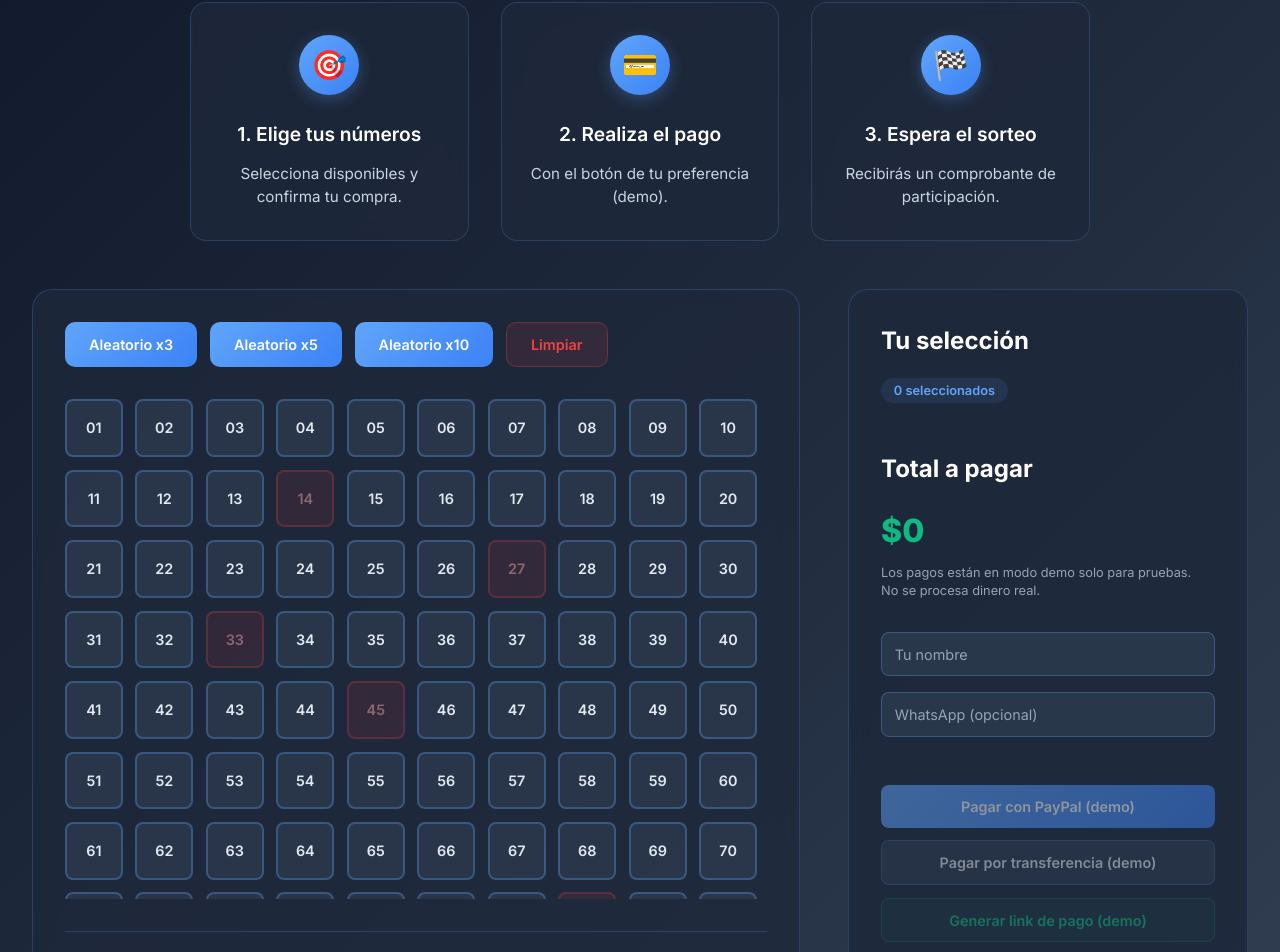
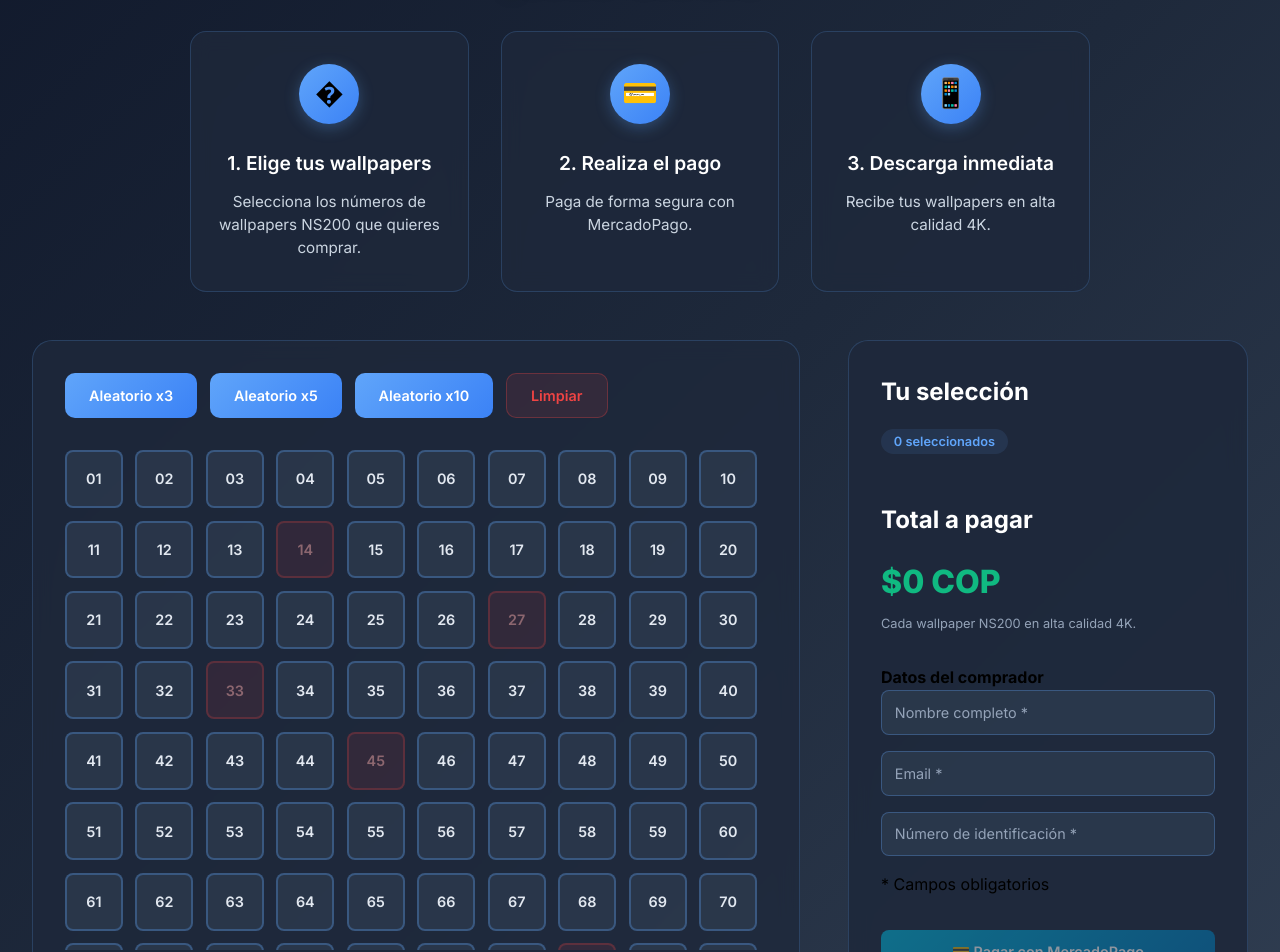
Before and after one commit to SebasTaclar/soydanirodriguezz-front, a Vue app: page / in a window 1280 px wide. Shown: the part 1554-2506 px from the top of the page. Built offline with nearby package versions, Linux system fonts and the light colour scheme.

Commit message:
Integration more native

```diff
--- a/src/components/NumberSelection.vue
+++ b/src/components/NumberSelection.vue
@@ -3,8 +3,8 @@
     <div class="selection-container">
       <!-- Título y descripción -->
       <div class="selection-header">
-        <h2>Elige tus números</h2>
-        <p>Selecciona y reserva antes de pagar. Precio especial por lanzamiento.</p>
+        <h2>Elige tus Wallpapers NS200</h2>
+        <p>Selecciona los números de wallpapers que quieres comprar. Cada wallpaper cuesta $5.000 COP.</p>
       </div>
 
       <!-- Sección ¿Cómo funciona? -->
@@ -12,33 +12,26 @@
         <h3 class="how-it-works-title">¿Cómo funciona?</h3>
         <div class="steps-container">
           <div class="step-card">
-            <div class="step-icon">🎯
-
-            </div>
+            <div class="step-icon">�️</div>
             <div class="step-content">
-              <h4>1. Elige tus números</h4>
-              <p>Selecciona disponibles y confirma tu compra.</p>
+              <h4>1. Elige tus wallpapers</h4>
+              <p>Selecciona los números de wallpapers NS200 que quieres comprar.</p>
             </div>
           </div>
 
           <div class="step-card">
-            <div class="step-icon">
-             💳
-
-            </div>
+            <div class="step-icon">💳</div>
             <div class="step-content">
               <h4>2. Realiza el pago</h4>
-              <p>Con el botón de tu preferencia (demo).</p>
+              <p>Paga de forma segura con MercadoPago.</p>
             </div>
           </div>
 
           <div class="step-card">
-            <div class="step-icon">
-              🏁
-            </div>
+            <div class="step-icon">📱</div>
             <div class="step-content">
-              <h4>3. Espera el sorteo</h4>
-              <p>Recibirás un comprobante de participación.</p>
+              <h4>3. Descarga inmediata</h4>
+              <p>Recibe tus wallpapers en alta calidad 4K.</p>
             </div>
           </div>
         </div>
@@ -65,20 +58,14 @@
 
           <!-- Grid de números -->
           <div class="numbers-grid">
-            <button
-              v-for="number in 200"
-              :key="number"
-              :class="[
+            <button v-for="number in 200" :key="number" :class="[
               'number-btn',
               {
                 'selected': selectedNumbers.includes(number),
                 'taken': takenNumbers.includes(number),
                 'reserved': isNumberReserved(number)
               }
-              ]"
-              @click="toggleNumber(number)"
-              :disabled="takenNumbers.includes(number) || isNumberReserved(number)"
-            >
+            ]" @click="toggleNumber(number)" :disabled="takenNumbers.includes(number) || isNumberReserved(number)">
               {{ number.toString().padStart(2, '0') }}
               <span v-if="isNumberReserved(number)" class="reservation-timer">
                 {{ formatTimeLeft(getReservationTimeLeft(number)) }}
@@ -88,17 +75,11 @@
 
           <!-- Controles de reserva -->
           <div class="reservation-controls">
-            <button
-              class="control-btn reserve-btn"
-              :disabled="selectedNumbers.length === 0"
-              @click="reserveSelectedNumbers"
-            >
+            <button class="control-btn reserve-btn" :disabled="selectedNumbers.length === 0"
+              @click="reserveSelectedNumbers">
               ⏱️ Reservar números (5 min)
             </button>
-            <button
-              class="control-btn clear-all-btn"
-              @click="clearAllNumbers"
-            >
+            <button class="control-btn clear-all-btn" @click="clearAllNumbers">
               🧹 Limpiar todo
             </button>
           </div>
@@ -112,11 +93,7 @@
             <span class="selection-count">{{ selectedNumbers.length }} seleccionados</span>
 
             <div class="selected-numbers">
-              <span
-                v-for="number in selectedNumbers"
-                :key="number"
-                class="selected-number-tag"
-              >
+              <span v-for="number in selectedNumbers" :key="number" class="selected-number-tag">
                 #{{ number.toString().padStart(2, '0') }}
                 <button @click="removeNumber(number)" class="remove-btn">×</button>
               </span>
@@ -126,48 +103,29 @@
           <!-- Total a pagar -->
           <div class="payment-summary">
             <h3>Total a pagar</h3>
-            <div class="total-amount">${{ (selectedNumbers.length * 20000).toLocaleString() }}</div>
-            <p class="payment-note">Los pagos están en modo demo solo para pruebas.<br>No se procesa dinero real.</p>
+            <div class="total-amount">${{ (selectedNumbers.length * 5000).toLocaleString() }} COP</div>
+            <p class="payment-note">Cada wallpaper NS200 en alta calidad 4K.</p>
           </div>
 
-          <!-- Formulario -->
+          <!-- Formulario de datos del comprador -->
           <div class="user-form">
-            <input
-              v-model="userInfo.name"
-              type="text"
-              placeholder="Tu nombre"
-              class="form-input"
-            />
-            <input
-              v-model="userInfo.whatsapp"
-              type="text"
-              placeholder="WhatsApp (opcional)"
-              class="form-input"
-            />
+            <h4>Datos del comprador</h4>
+            <input v-model="userForm.name" type="text" placeholder="Nombre completo *" class="form-input" required />
+            <input v-model="userForm.email" type="email" placeholder="Email *" class="form-input" required />
+            <input v-model="userForm.identificationNumber" type="text" placeholder="Número de identificación *"
+              class="form-input" required />
+            <p class="required-note">* Campos obligatorios</p>
           </div>
 
           <!-- Botones de pago -->
           <div class="payment-buttons">
-            <button
-              class="payment-btn primary-payment"
-              :disabled="selectedNumbers.length === 0"
-              @click="payWithPayPal"
-            >
+            <button class="payment-btn mercadopago-payment" :disabled="!isFormValid || selectedNumbers.length === 0"
+              @click="payWithMercadoPago">
+              💳 Pagar con MercadoPago
+            </button>
+            <button class="payment-btn primary-payment" :disabled="!isFormValid || selectedNumbers.length === 0"
+              @click="payWithPayPal">
               Pagar con PayPal (demo)
-            </button>
-            <button
-              class="payment-btn secondary-payment"
-              :disabled="selectedNumbers.length === 0"
-              @click="payWithTransfer"
-            >
-              Pagar por transferencia (demo)
-            </button>
-            <button
-              class="payment-btn link-payment"
-              :disabled="selectedNumbers.length === 0"
-              @click="generatePaymentLink"
-            >
-              Generar link de pago (demo)
             </button>
           </div>
 
@@ -175,7 +133,8 @@
           <div class="security-section">
             <div class="security-icon">
               <svg viewBox="0 0 24 24" fill="currentColor">
-                <path d="M12,1L3,5V11C3,16.55 6.84,21.74 12,23C17.16,21.74 21,16.55 21,11V5L12,1M10,17L6,13L7.41,11.59L10,14.17L16.59,7.58L18,9L10,17Z"/>
+                <path
+                  d="M12,1L3,5V11C3,16.55 6.84,21.74 12,23C17.16,21.74 21,16.55 21,11V5L12,1M10,17L6,13L7.41,11.59L10,14.17L16.59,7.58L18,9L10,17Z" />
               </svg>
             </div>
             <div class="security-content">
@@ -191,7 +150,8 @@
 </template>
 
 <script setup lang="ts">
-import { ref, reactive } from 'vue'
+import { ref, computed, onMounted, defineEmits } from 'vue'
+import { usePayments } from '@/composables/usePayments'
 import { useNumbersAvailability } from '@/composables/useNumbersAvailability'
 
 // Definir emits
@@ -200,6 +160,17 @@ interface Emits {
 }
 
 const emit = defineEmits<Emits>()
+
+// Payment composable
+const { createPayment } = usePayments()
+
+// Form refs
+const userForm = ref({
+  name: '',
+  email: '',
+  identificationType: 'CC',
+  identificationNumber: ''
+})
 
 // Usar el composable de disponibilidad de números
 const {
@@ -221,12 +192,6 @@ const selectedNumbers = ref<number[]>([])
 // Estado de reserva actual
 const reservationExpiry = ref<number>(0)
 
-// Información del usuario
-const userInfo = reactive({
-  name: '',
-  whatsapp: ''
-})
-
 // Función para alternar selección de número
 const toggleNumber = (number: number) => {
   if (takenNumbers.value.includes(number) || isNumberReserved(number)) return
@@ -235,9 +200,8 @@ const toggleNumber = (number: number) => {
   if (index > -1) {
     selectedNumbers.value.splice(index, 1)
   } else {
-    if (selectedNumbers.value.length < 10) { // Máximo 10 números
-      selectedNumbers.value.push(number)
-    }
+    // Allow only one wallpaper selection for now
+    selectedNumbers.value = [number]
   }
 }
 
@@ -250,18 +214,16 @@ const removeNumber = (number: number) => {
 }
 
 // Función para seleccionar números aleatorios
-const selectRandomNumbers = (count: number = 3) => {
+const selectRandomNumbers = (count: number = 1) => {
   selectedNumbers.value = []
 
   // Usar el composable para obtener números disponibles
   const availableNumbers = getAvailableNumbersArray()
 
-  // Seleccionar la cantidad especificada de números aleatorios
-  const maxSelectable = Math.min(count, availableNumbers.length, 10) // Máximo 10 números
-  for (let i = 0; i < maxSelectable; i++) {
+  // Seleccionar un wallpaper aleatorio
+  if (availableNumbers.length > 0) {
     const randomIndex = Math.floor(Math.random() * availableNumbers.length)
     selectedNumbers.value.push(availableNumbers[randomIndex])
-    availableNumbers.splice(randomIndex, 1)
   }
 }
 
@@ -273,7 +235,7 @@ const clearSelection = () => {
 // Función para reservar números seleccionados
 const reserveSelectedNumbers = () => {
   if (selectedNumbers.value.length > 0) {
-    const expiresAt = reserveNumbers(selectedNumbers.value, userInfo.name)
+    const expiresAt = reserveNumbers(selectedNumbers.value, userForm.value.name)
     reservationExpiry.value = expiresAt
 
     alert(`🔒 ${selectedNumbers.value.length} números reservados por 5 minutos. ¡Completa el pago antes de que expire!`)
@@ -294,6 +256,63 @@ const formatTimeLeft = (timeLeft: number) => {
   const minutes = Math.floor(timeLeft / 60000)
   const seconds = Math.floor((timeLeft % 60000) / 1000)
   return `${minutes}:${seconds.toString().padStart(2, '0')}`
+}
+
+// Computed properties
+const totalAmount = computed(() => {
+  return selectedNumbers.value.length > 0 ? 5000 : 0
+})
+
+const isFormValid = computed(() => {
+  return userForm.value.name.trim() !== '' &&
+    userForm.value.email.trim() !== '' &&
+    userForm.value.identificationNumber.trim() !== ''
+})
+
+// Payment methods
+const payWithMercadoPago = async () => {
+  if (selectedNumbers.value.length > 0 && isFormValid.value) {
+    try {
+      const { createPayment } = usePayments()
+
+      // For now, handle one wallpaper at a time
+      // TODO: Update backend to handle multiple wallpapers in one transaction
+      const wallpaperNumber = selectedNumbers.value[0]
+
+      const paymentData = {
+        wallpaperNumber: wallpaperNumber,
+        buyerEmail: userForm.value.email,
+        buyerName: userForm.value.name,
+        buyerIdentificationNumber: userForm.value.identificationNumber
+      }
+
+      const response = await createPayment(paymentData)
+
+      if (response?.payment?.paymentUrl) {
+        // Redirect to MercadoPago
+        window.open(response.payment.paymentUrl, '_blank')
+
+        // Show success message
+        alert(`✅ Redirigiendo a MercadoPago para completar el pago del wallpaper #${wallpaperNumber} por $${(5000).toLocaleString()} COP`)
+
+        // Clear selection after successful initiation
+        selectedNumbers.value = []
+        userForm.value = {
+          name: '',
+          email: '',
+          identificationType: 'CC',
+          identificationNumber: ''
+        }
+      }
+    } catch (error) {
+      console.error('Error creating payment:', error)
+      alert('Error al procesar el pago. Intenta nuevamente.')
+    }
+  } else if (selectedNumbers.value.length === 0) {
+    alert('Selecciona al menos un wallpaper para pagar')
+  } else {
+    alert('Completa todos los campos requeridos')
+  }
 }
 
 // Funciones de pago (demo) - ahora confirman la reserva
@@ -578,8 +597,15 @@ const showRules = () => {
 }
 
 @keyframes reservedPulse {
-  0%, 100% { opacity: 0.6; }
-  50% { opacity: 0.9; }
+
+  0%,
+  100% {
+    opacity: 0.6;
+  }
+
+  50% {
+    opacity: 0.9;
+  }
 }
 
 /* Controles de reserva */
@@ -769,6 +795,33 @@ const showRules = () => {
 .primary-payment:hover:not(:disabled) {
   transform: translateY(-2px);
   box-shadow: 0 8px 25px rgba(96, 165, 250, 0.4);
+}
+
+.mercadopago-payment {
+  background: linear-gradient(135deg, #00b4d8, #0077b6);
+  color: white;
+  position: relative;
+  overflow: hidden;
+}
+
+.mercadopago-payment:before {
+  content: '';
+  position: absolute;
+  top: 0;
+  left: -100%;
+  width: 100%;
+  height: 100%;
+  background: linear-gradient(90deg, transparent, rgba(255, 255, 255, 0.2), transparent);
+  transition: left 0.5s;
+}
+
+.mercadopago-payment:hover:not(:disabled):before {
+  left: 100%;
+}
+
+.mercadopago-payment:hover:not(:disabled) {
+  transform: translateY(-2px);
+  box-shadow: 0 8px 25px rgba(0, 180, 216, 0.4);
 }
 
 .secondary-payment {
```
Lines whose indentation alone changed are shown as unchanged.
